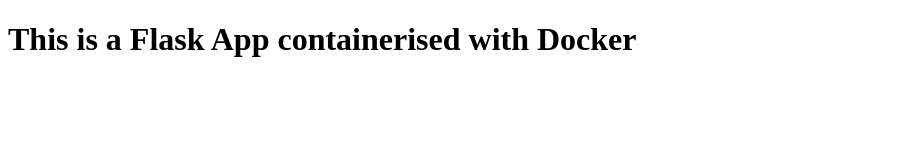
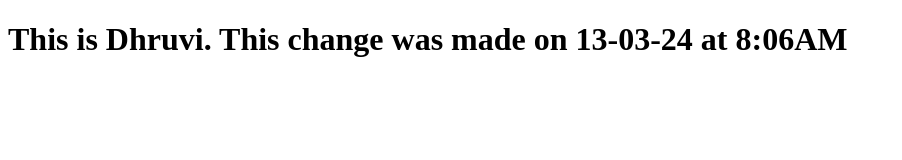
Before and after one commit to DhruviHiteshkumarSuthar/EADC_prac9, a plain HTML site: page index.html in a window 1280 px wide. Shown: the whole page, without its empty margins (0-902 px from the left). Drawn offline with Linux system fonts and the light colour scheme.

Commit message:
Update index.html

```diff
--- a/index.html
+++ b/index.html
@@ -6,6 +6,6 @@
     <title>Flask Docker</title>
 </head>
 <body>
-    <h1>This is a Flask App containerised with Docker</h1>
+    <h1>This is Dhruvi. This change was made on 13-03-24 at 8:06AM</h1>
 </body>
 </html>
```
